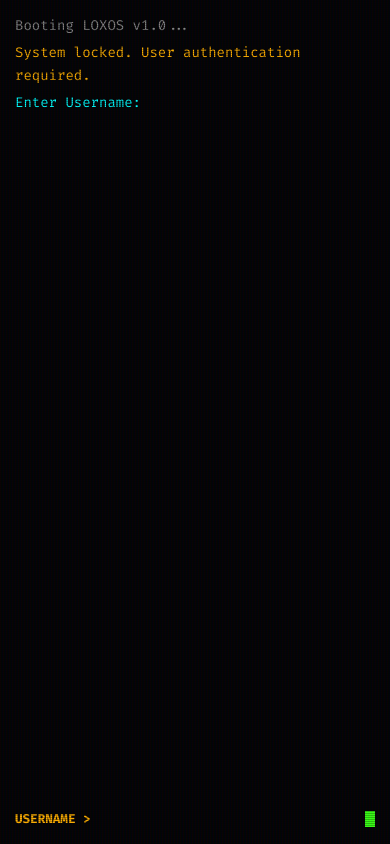
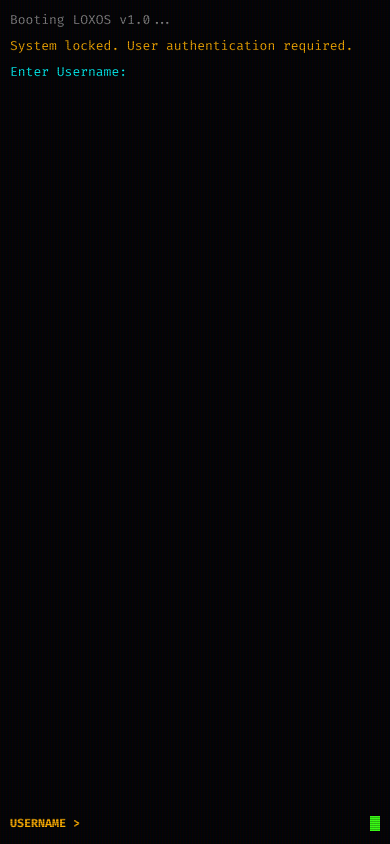
Before and after one commit to loxlid/loxnft-list, a website: page index.html in a window 390 px wide. Drawn offline with Linux system fonts and the light colour scheme.

Commit message:
style: improved mobile UI responsiveness and virtual keyboard UX

```diff
--- a/script.js
+++ b/script.js
@@ -42,6 +42,10 @@ function println(text, className = '') {
 
 function scrollToBottom() {
     outputDiv.scrollTop = outputDiv.scrollHeight;
+    // ensure the input is always visible if the mobile keyboard pops up
+    setTimeout(() => {
+        document.getElementById('input-line').scrollIntoView({ behavior: 'smooth', block: 'end' });
+    }, 100);
 }
 
 function renderNFTGrid() {
--- a/style.css
+++ b/style.css
@@ -19,6 +19,8 @@ body {
     font-size: 16px;
     line-height: 1.6;
     height: 100vh;
+    height: 100dvh;
+    /* Modern mobile viewport height */
     display: flex;
     justify-content: center;
     align-items: center;
@@ -210,15 +212,17 @@ body {
 /* Mobile Responsiveness */
 @media (max-width: 768px) {
     body {
-        font-size: 14px;
+        font-size: 13px;
     }
 
     #terminal {
-        width: 100vw;
-        height: 100vh;
+        width: 100%;
+        height: 100dvh;
+        /* Dynamic JS Viewport Height for Mobile Browsers */
+        max-height: 100dvh;
         border-radius: 0;
         border: none;
-        padding: 15px;
+        padding: 10px;
     }
 
     .nft-grid {
@@ -226,13 +230,33 @@ body {
     }
 
     table {
-        font-size: 0.8em !important;
+        font-size: 0.85em !important;
         display: block;
         overflow-x: auto;
         white-space: nowrap;
+        -webkit-overflow-scrolling: touch;
+        width: 100%;
+    }
+
+    td,
+    th {
+        padding: 8px 5px !important;
+        /* Larger touch targets for rows */
     }
 
     .prompt {
         font-size: 0.9em;
     }
+
+    /* Prevent ASCII art wrapping/breaking on small screens */
+    pre.info {
+        font-size: 0.55em !important;
+        overflow-x: auto;
+        -webkit-overflow-scrolling: touch;
+    }
+
+    #command-input {
+        font-size: 16px;
+        /* 16px prevents iOS Safari from auto-zooming when typing */
+    }
 }
```
